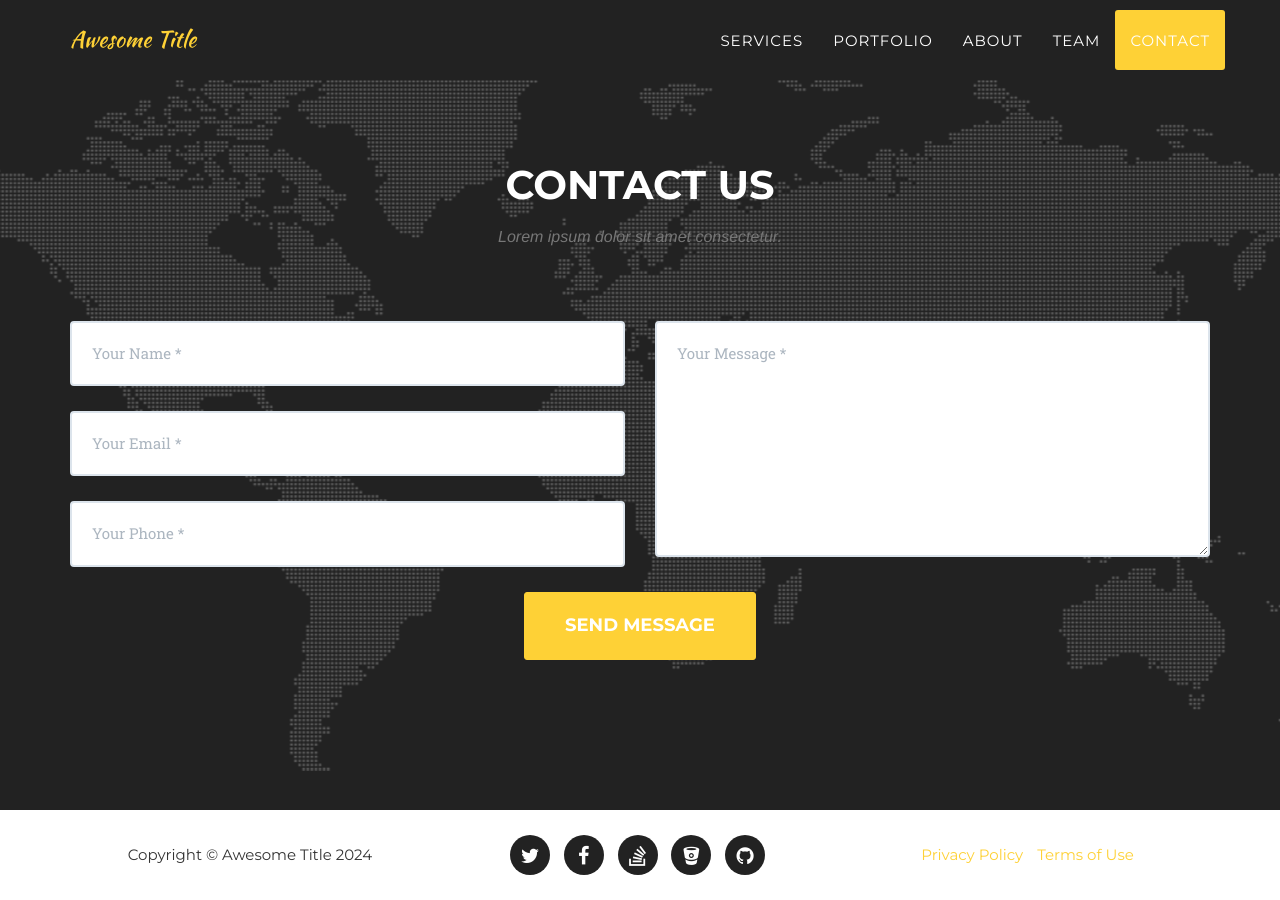
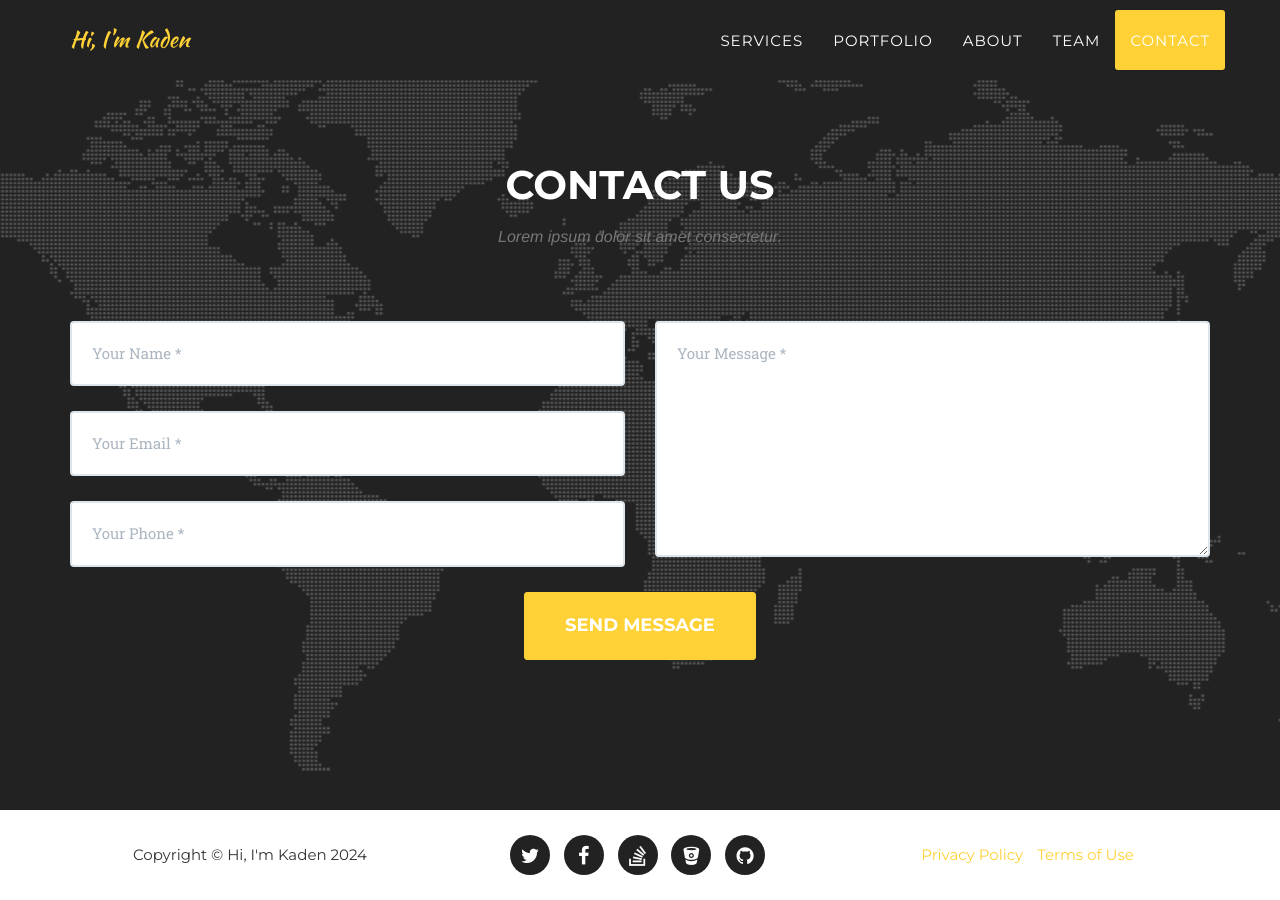
Before and after one commit to superKabe/superKabe.github.io, a Jekyll site: the page built from index.html, in a window 1280 px wide and 900 px high, scrolled down 5636 px. Built offline with Jekyll 4.4.1, drawn with Linux system fonts in a browser that asks for light colours; some web fonts are replaced; some of the changed lines change nothing that is shown.

Commit message:
Misc site customizations

```diff
--- a/_config.yml
+++ b/_config.yml
@@ -2,9 +2,9 @@
 baseurl: ""
 
 # Site settings
-title: Awesome Title
-email: your-email@domain.com
-description: "Write an awesome description for your new site here. You can edit this line in _config.yml. It will appear in your document head meta (for Google search results) and in your feed.xml site description."
+title: Hi, I'm Kaden
+email: Suderman.Kaden@gmail.com
+description: "Welcome to my personal website, where I show off my project portfolio, accomplishments, and share my journey of continuous learning."
 
 
 # Team names, titles and social links
```
